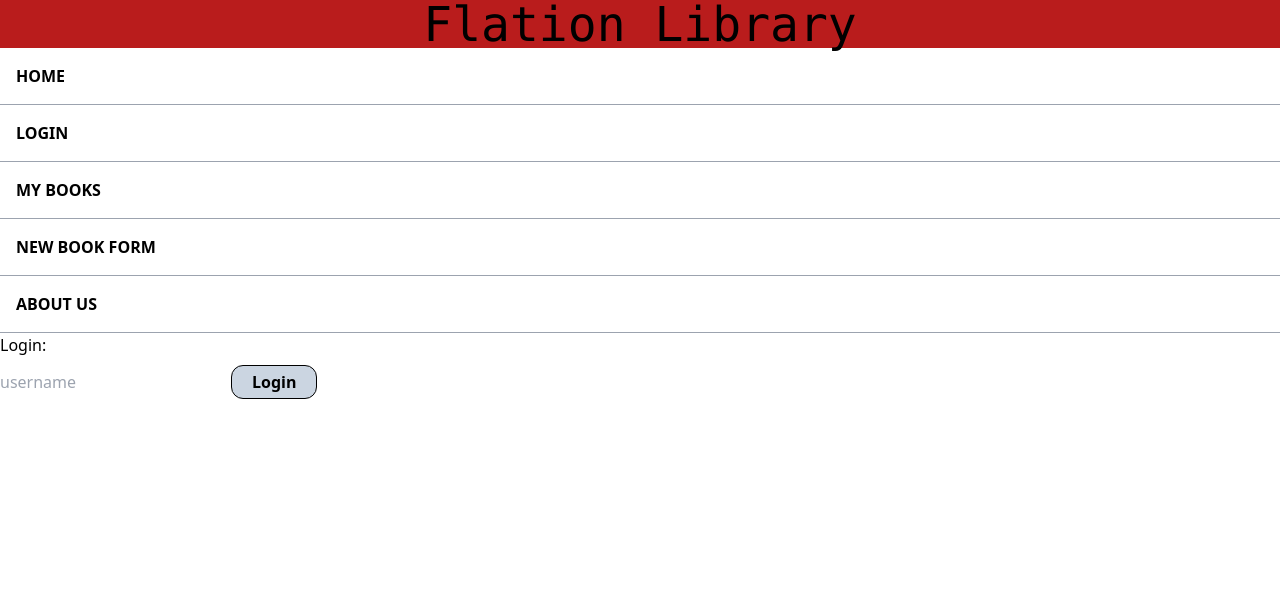
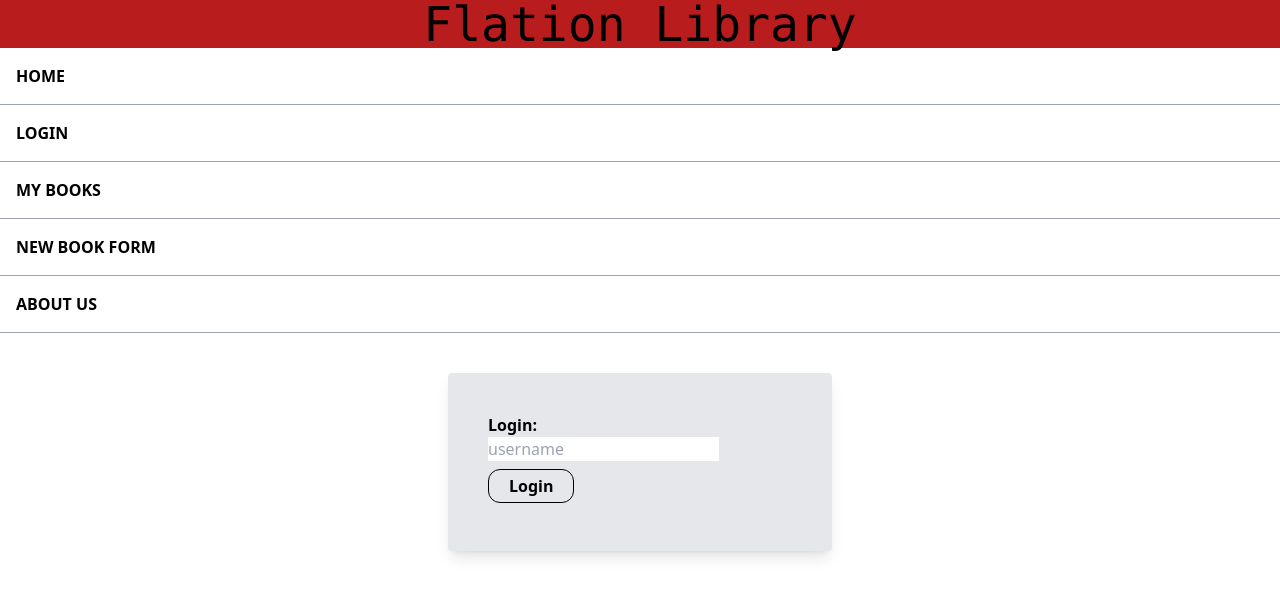
Before and after one commit to sh398697/phase2-group-project, a React (Create React App) app in the folder phase2-group-project/: page /login in a window 1280 px wide. Shown: the top 596 px of the page. Built offline with nearby package versions, Linux system fonts and the light colour scheme.

Commit message:
styled login

```diff
--- a/phase2-group-project/db.json
+++ b/phase2-group-project/db.json
@@ -17,7 +17,7 @@
       "year": "2008",
       "image": "https://m.media-amazon.com/images/I/51iUsYh6HaL._SL350_.jpg",
       "review": "Even better than the first book!",
-      "owner": "",
+      "owner": "Scott",
       "id": 2
     },
     {
--- a/phase2-group-project/src/components/App.js
+++ b/phase2-group-project/src/components/App.js
@@ -16,6 +16,7 @@ function App() {
   const addBookToState = bookObj => {
     setBooks( [ ...books, bookObj ] )
   }
+
 
   function checkOutBook(book) {
 
--- a/phase2-group-project/src/components/BookCard.js
+++ b/phase2-group-project/src/components/BookCard.js
@@ -1,6 +1,6 @@
 import React from "react";
 
-function BookCard({book, removeBookFromState, currentUser, checkOutBook}) {
+function BookCard({book, removeBookFromState, currentUser, checkOutBook,}) {
 
   function handleDelete(id) {
     fetch(`http://localhost:6001/books/${id}`, {
@@ -32,7 +32,7 @@ function BookCard({book, removeBookFromState, currentUser, checkOutBook}) {
           <button type="button" onClick={()=>handleDelete(book.id)}>Remove Book</button>
           { book.owner ? (<div>Checked out to: {book.owner}</div>) : (null)}
           { (isLoggedIn && !book.owner) ? (<button onClick={handleCheckOutClick}>Check Me Out</button>) : (null)}
-          { (!isLoggedIn && !book.owner) ? (<div>Login to Check Out</div>) : (null)}
+          { (!isLoggedIn && !book.owner) ? (<button>Login to CheckOut</button>) : (null)}
       </div>
     );
 }
--- a/phase2-group-project/src/components/HomePage.js
+++ b/phase2-group-project/src/components/HomePage.js
@@ -42,5 +42,3 @@ function HomePage({books, setBooks, currentUser, checkOutBook}) {
 }
 
 export default HomePage;
-
-{/* <NewBookForm currentUser={currentUser} addBookToState={ addBookToState }/> */}
--- a/phase2-group-project/src/components/Login.js
+++ b/phase2-group-project/src/components/Login.js
@@ -12,8 +12,8 @@ function Login({currentUser, setCurrentUser}) {
 
 
     return (
-    <div>
-        <h1>Login:</h1>
+    <div className="mx-auto my-10 bg-gray-200 px-10 py-10 max-w-sm rounded shadow-lg">
+        <h1 className="font-bold">Login:</h1>
 
         { currentUser ? (
             <div>
--- a/phase2-group-project/src/index.css
+++ b/phase2-group-project/src/index.css
@@ -4,6 +4,6 @@
 
 @layer base {
     button {
-        @apply my-2 border bg-slate-300 hover:bg-slate-400 font-bold border-black rounded-xl px-5 py-1
+        @apply my-2 border hover:bg-slate-400 font-bold border-black rounded-xl px-5 py-1
     }
 }
```
